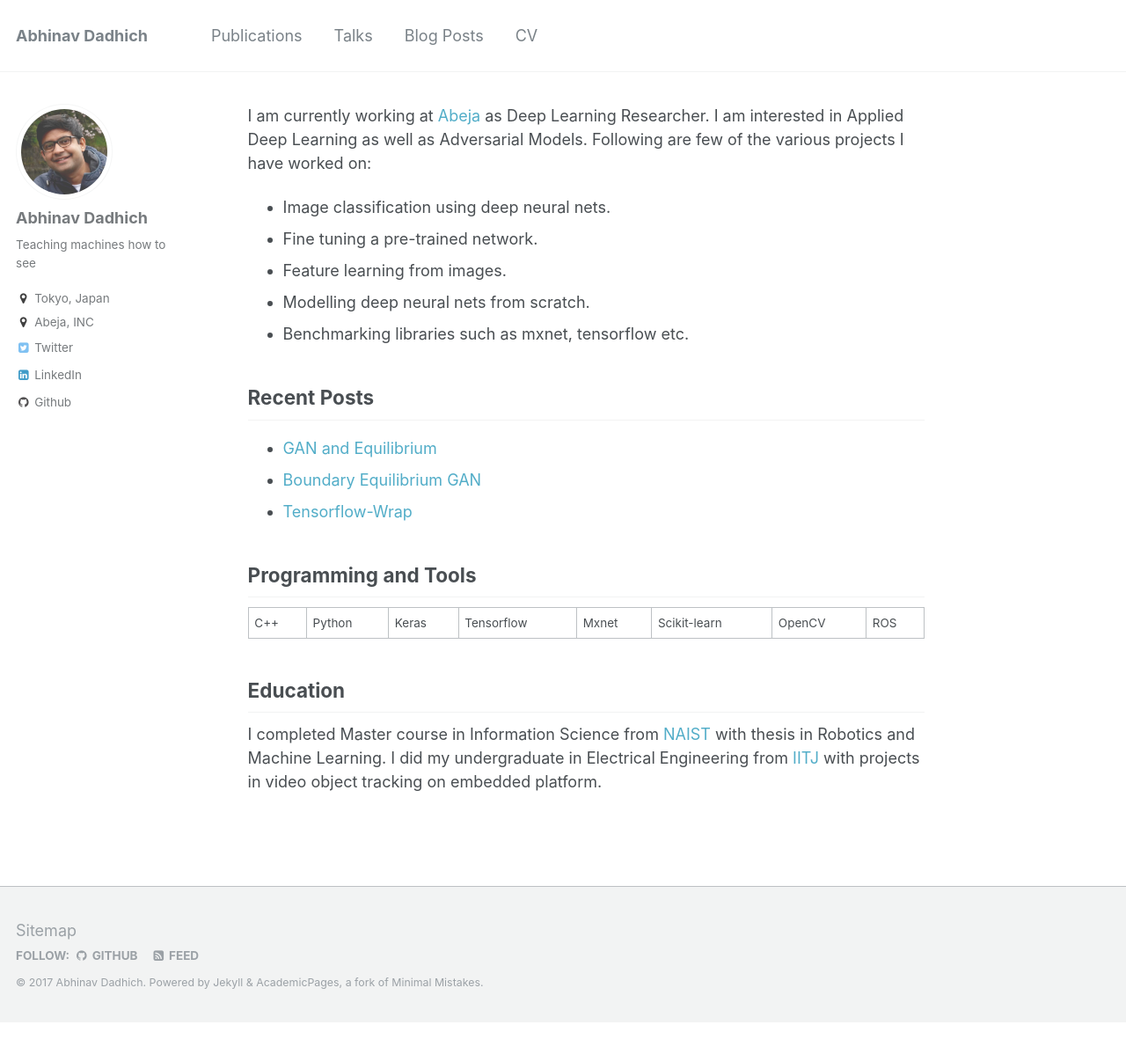
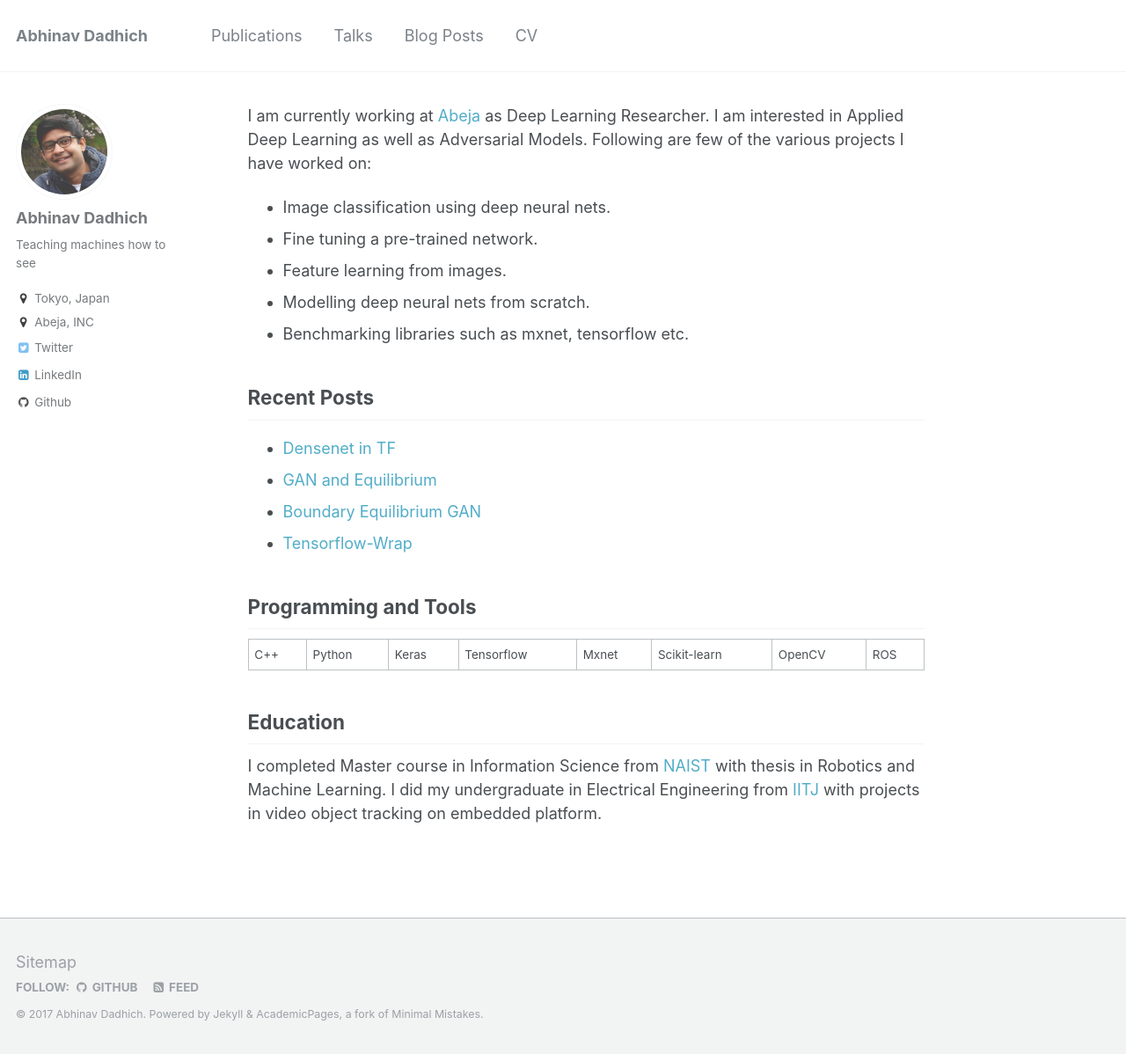
Before and after one commit to ResByte/ResByte.github.io, a Jekyll site: the page built from _pages/about.md, in a window 1280 px wide and 1198 px high. Shown: the whole window at 88% size. Built offline with Jekyll 4.4.1, drawn with Linux system fonts in a browser that asks for light colours.

Commit message:
Update about.md

```diff
--- a/_pages/about.md
+++ b/_pages/about.md
@@ -19,6 +19,7 @@ Following are few of the various projects I have worked on:
 - Benchmarking libraries such as mxnet, tensorflow etc.
 
 ## Recent Posts
+- [Densenet in TF](https://resbyte.github.io/posts/2017/05/tf-densenet/)
 - [GAN and Equilibrium](https://resbyte.github.io/posts/2017/04/arora-gen-eqbm-17/)
 - [Boundary Equilibrium GAN](https://resbyte.github.io/posts/2017/04/david-began-17/)
 - [Tensorflow-Wrap](https://resbyte.github.io/posts/2017/03/tf-wrap/)
```
